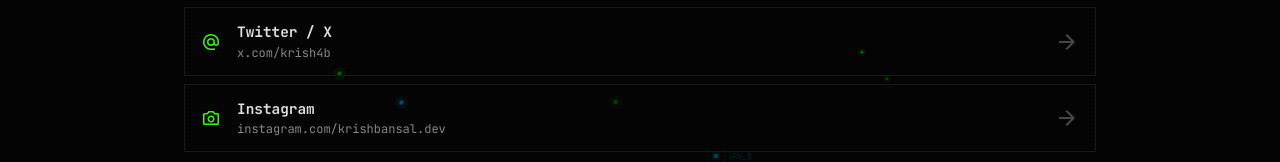
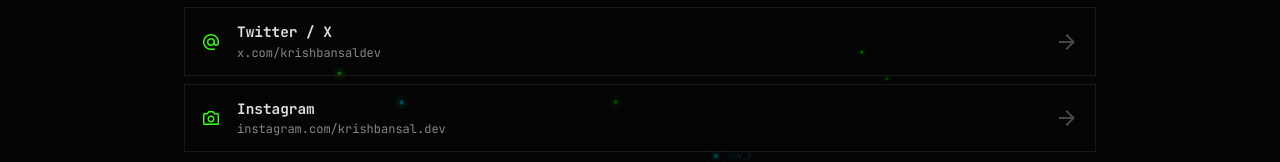
Before and after one commit to krishbansal-dev/krishbansal.dev, a React (Vite) app: page /network in a window 1280 px wide. Shown: the part 623-785 px from the top of the page. Built offline with nearby package versions, Linux system fonts and the light colour scheme.

Commit message:
fix: update Twitter link from krish4b to krishbansaldev

```diff
--- a/src/pages/NetworkPage.jsx
+++ b/src/pages/NetworkPage.jsx
@@ -42,9 +42,9 @@
   },
   {
     label: 'Twitter / X',
-    href: 'https://x.com/krish4b',
+    href: 'https://x.com/krishbansaldev',
     icon: 'alternate_email',
-    desc: 'x.com/krish4b',
+    desc: 'x.com/krishbansaldev',
     type: 'link',
   },
   {
```
